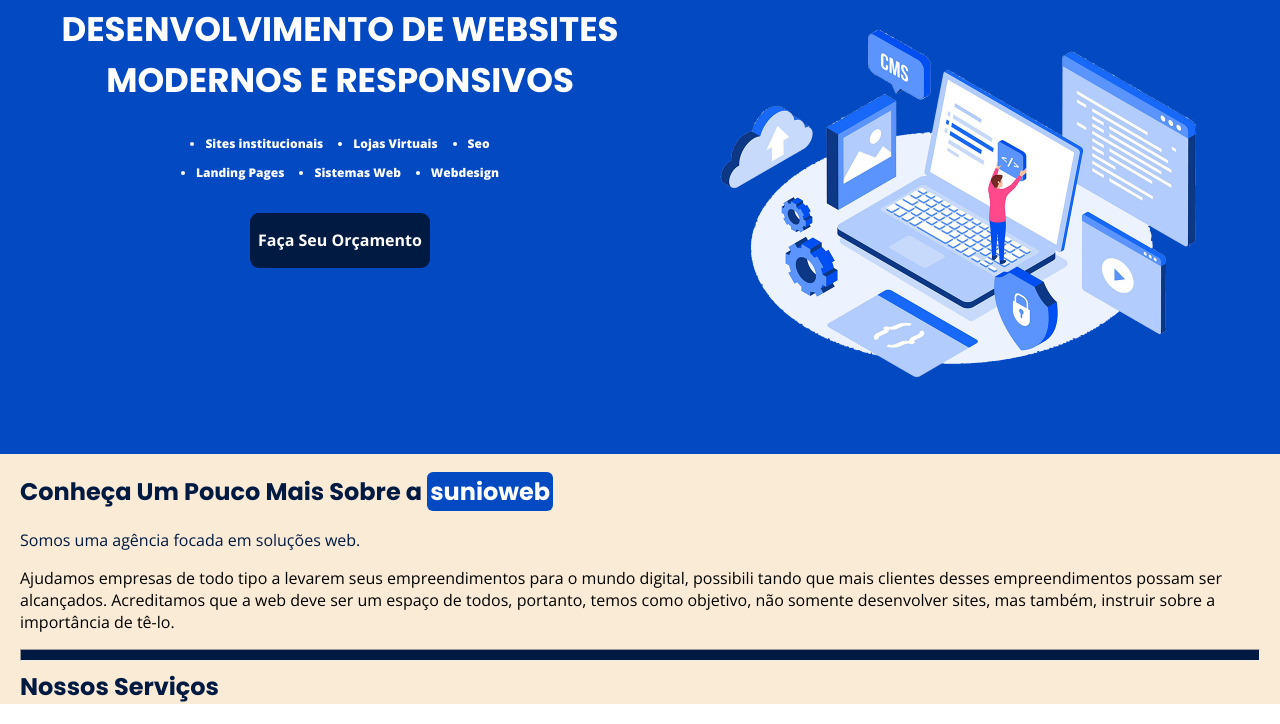
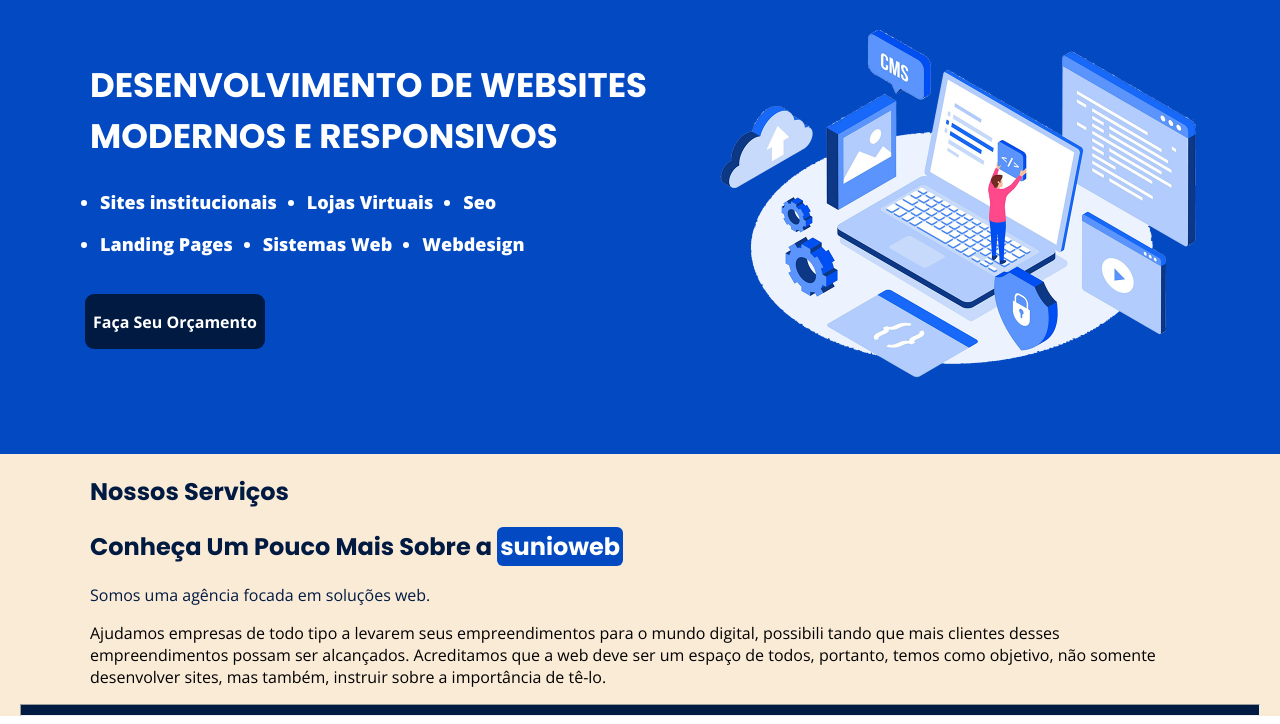
Before and after one commit to Adriel21/sunioweb, a plain HTML site: page index.html in a window 1280 px wide. Shown: the part 98-822 px from the top of the page. Drawn offline with nearby package versions, Linux system fonts and the light colour scheme; files whose address does not match are found by name.

Commit message:
Att layout desktop

```diff
--- a/css/estilo.css
+++ b/css/estilo.css
@@ -179,6 +179,42 @@ padding-bottom: 50px;
     .imagem-principal-mobile{
         display: none;
     }
+
+    .lista-um, .lista-dois{
+        color: white;
+        font-family: 'Open Sans';
+        font-weight: 900;
+        display: flex;
+        gap: 30px;
+        font-size: clamp(16px, 2vw, 18px);
+        padding-left: 80px;
+        justify-content: flex-start;
+
+
+    }
+
+    .flex-mobile{
+        display: block;
+        padding-left: 65px;
+
+    }
+
+    .call-to-action h1{
+        margin-top: 0;
+        color: white;
+        font-family: 'Poppins';
+        font-weight: bold;
+        /* font-size: clamp(20px, 3vw, 34px); */
+        font-size: clamp(26px, 3vw, 34px);
+        text-align: left;
+        padding-left: 70px;
+    }
+
+    .conteudo{
+        align-items: center;
+    }
+
+
 }
 
 
@@ -230,3 +266,10 @@ hr{
     background-color: #011A42;
     height: 10px;
 }
+
+@media screen and (min-width: 780px) {
+   main h2, .introducao, .texto_sobre{
+    padding-left: 70px;
+    max-width: 1100px;
+   }
+}
--- a/index.html
+++ b/index.html
@@ -47,6 +47,14 @@
     </section>
 
     <main>
+
+        <h2>Nossos Serviços</h2>
+
+        <div>
+
+        </div>
+
+
         <h2>Conheça Um Pouco Mais Sobre a <span class="sunioweb">sunioweb</span></h2>
         <p class="introducao">Somos uma agência focada em soluções web. </p>
         <p class="texto_sobre">Ajudamos empresas de todo tipo a levarem seus
@@ -59,11 +67,7 @@
 
             <hr>
 
-            <h2>Nossos Serviços</h2>
 
-            <div>
-
-            </div>
     </main>
 
     <footer>
```
